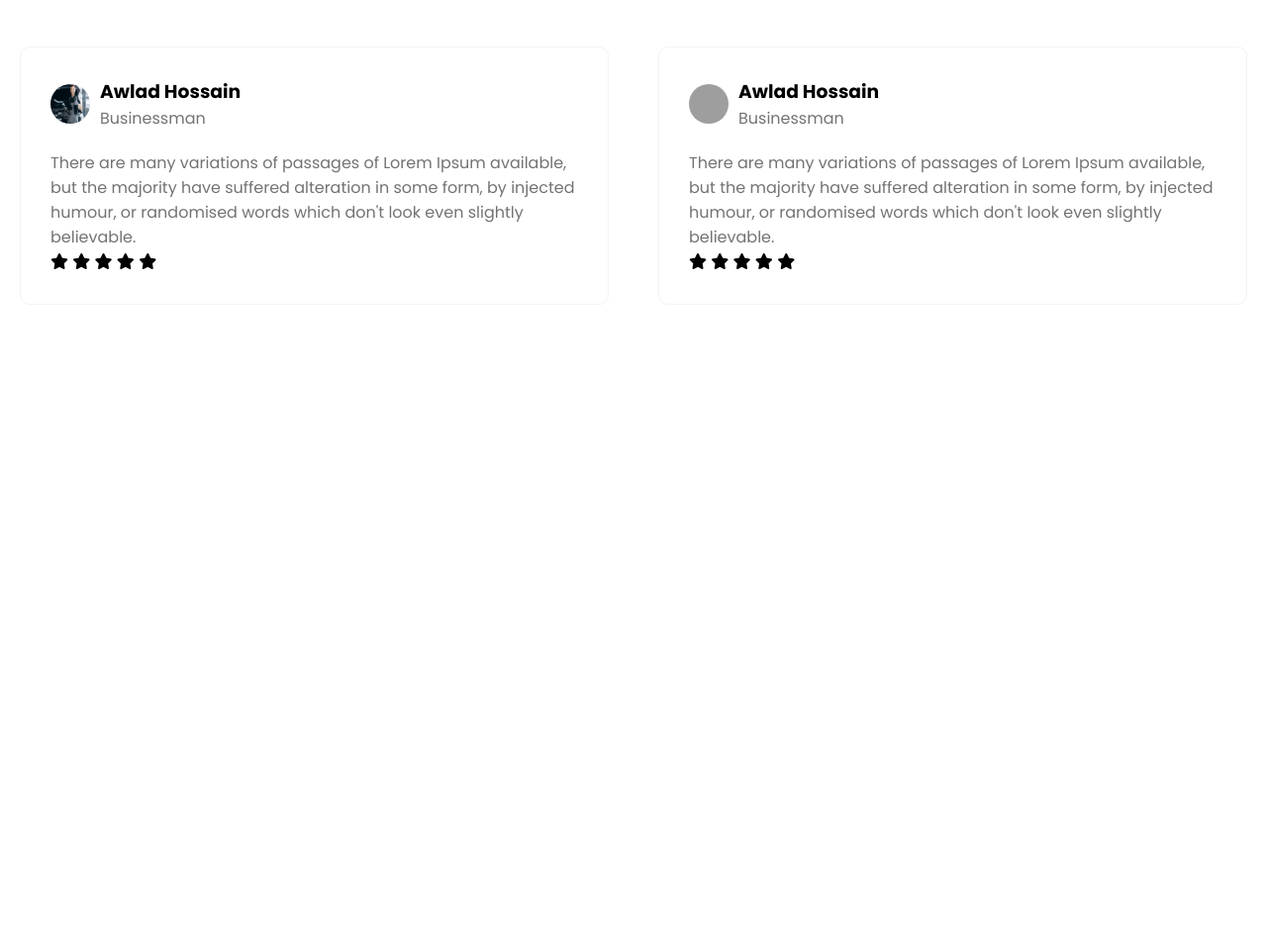
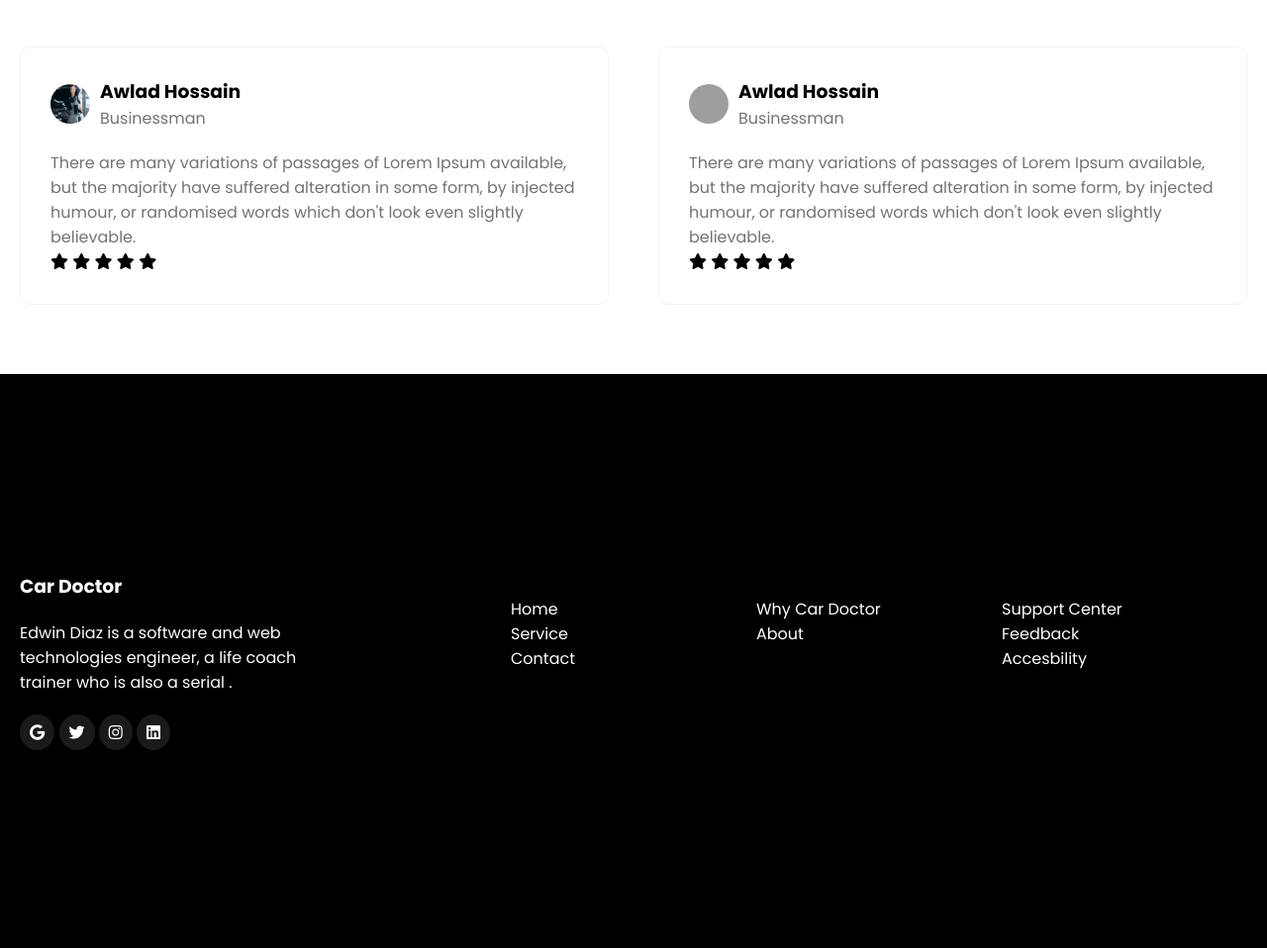
Before and after one commit to Imranhasanrimon/car-doctor, a plain HTML site: page index.html in a window 1280 px wide. Shown: the part 4804-5762 px from the top of the page at 99% size. Before the commit the page ends 5182 px from the top, so only its background shows below. Drawn offline with Linux system fonts and the light colour scheme; grey boxes are pictures that could not be loaded.

Commit message:
footer markup is ready

```diff
--- a/assets/styles/responsive.css
+++ b/assets/styles/responsive.css
@@ -83,9 +83,6 @@
 /* for medium devices  */
 @media screen and (min-width:576px) and (max-width:992px) {
 
-    /* some shared styles  */
-
-
     /* header section starts here  */
 
     header nav ul {
--- a/assets/styles/style.css
+++ b/assets/styles/style.css
@@ -12,7 +12,8 @@
 
 /* Shared styles  */
 header,
-section {
+section,
+.footer {
     max-width: 1480px;
     margin: 50px auto;
     padding: 20px;
@@ -309,3 +310,44 @@ header .hero .position {
     height: 40px;
     border-radius: 50%;
 }
+
+/* footer area starts here  */
+footer {
+    background: black;
+    padding: 130px 0;
+}
+
+.footer {
+    display: grid;
+    grid-template-columns: repeat(5, 1fr);
+}
+
+.footer .icon {
+    grid-column: span 2;
+}
+
+.footer .icon h3 {
+    color: white;
+    margin-bottom: 20px;
+}
+
+.footer .icon .link i {
+    color: white;
+    background-color: rgba(255, 255, 255, 0.1);
+    border-radius: 50%;
+    padding: 10px;
+    margin-top: 20px;
+}
+
+.footer p,
+.footer .data {
+    color: white;
+    max-width: 280px;
+}
+
+.footer .container .head {
+    color: white;
+    font-size: 1.25rem;
+    font-weight: 600;
+    display: none;
+}
--- a/index.html
+++ b/index.html
@@ -303,6 +303,38 @@
             </div>
         </section>
     </main>
+    <footer>
+        <div class="footer">
+            <div class="icon">
+                <h3>Car Doctor</h3>
+                <p>Edwin Diaz is a software and web technologies engineer, a life coach trainer who is also a serial .
+                </p>
+                <div class="link">
+                    <i class="fa-brands fa-google"></i>
+                    <i class="fa-brands fa-twitter"></i>
+                    <i class="fa-brands fa-instagram"></i>
+                    <i class="fa-brands fa-linkedin"></i>
+                </div>
+            </div>
+            <ul>
+                <li class="head">About</li>
+                <li class="data">Home</li>
+                <li class="data">Service</li>
+                <li class="data">Contact</li>
+            </ul>
+            <ul>
+                <li class="head">Company</li>
+                <li class="data">Why Car Doctor</li>
+                <li class="data">About</li>
+            </ul>
+            <ul>
+                <li class="head">Support</li>
+                <li class="data">Support Center</li>
+                <li class="data">Feedback</li>
+                <li class="data">Accesbility</li>
+            </ul>
+        </div>
+    </footer>
 
 </body>
 
```
